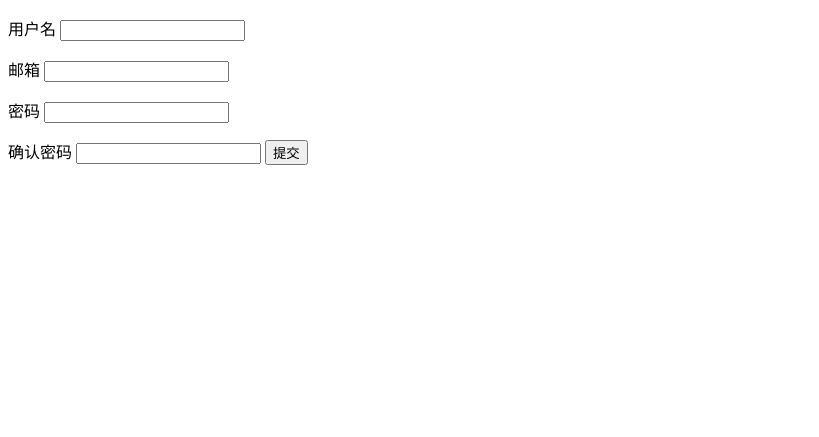
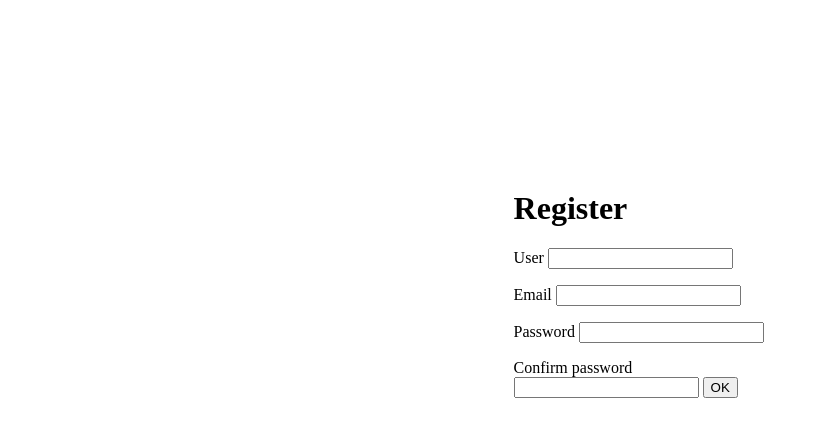
Before and after one commit to GreedSqualo/diawe_project, a Django app: page /register/ in a window 1280 px wide. Shown: the top 437 px of the page, without its empty margins (0-819 px from the left). Run offline with Django 3.2, Linux system fonts and the light colour scheme.

Commit message:
second log and register

```diff
--- a/templates/diawe/register.html
+++ b/templates/diawe/register.html
@@ -4,28 +4,31 @@ Register
 {% endblock %}
 
 {% block body_block %}
+<div style="margin: 15% 40%;">
+    <h1>Register</h1>
 <form action="/register/" method="post">
     {% csrf_token %}
     <p>
-        <label>用户名</label>
+        <label>User</label>
         <input name="user" type="text">
     </p>
     <p>
-        <label>邮箱</label>
+        <label>Email</label>
         <input name="email" type="email">
     </p>
     <p>
-        <label>密码</label>
+        <label>Password</label>
         <input name="pwd" type="password">
     </p>
     <p>
-        <label>确认密码</label>
+        <label>Confirm password</label>
         <input name="repwd" type="password">
-        <input type="submit" value="提交" >
+        <input type="submit" value="OK" >
         <br />
         <span style="color: red;">{{error_msg }}</span>
     </p>
 </form>
+</div>
 {% endblock %}
 <!-- <!DOCTYPE html>
 <html lang="en">
```
Also changed, not shown: templates/diawe/login.html (+8 -4 lines).
